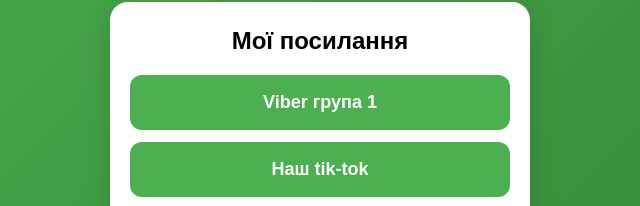
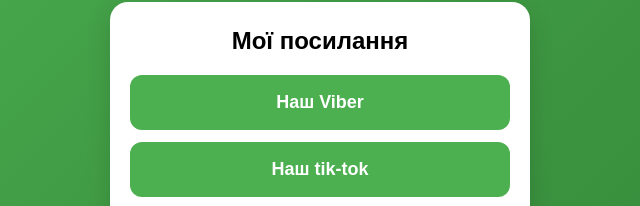
Before and after one commit to ALLUREKHM/links-page, a plain HTML site: page index.html in a window 1280 px wide. Shown: the part 140-346 px from the top of the page, 320-960 px from the left. Drawn offline with Linux system fonts and the light colour scheme.

Commit message:
Update index.html

```diff
--- a/index.html
+++ b/index.html
@@ -67,8 +67,8 @@
 <div class="container">
     <h1>Мої посилання</h1>
 
-    <a class="button" href="https://invite.viber.com/?g=XXXX" target="_blank">
-        Viber група 1
+    <a class="button" href="https://invite.viber.com/0979408618" target="_blank">
+        Наш Viber
     </a>
 
     <a class="button" href="https://www.tiktok.com/@allure_t4" target="_blank">
```
